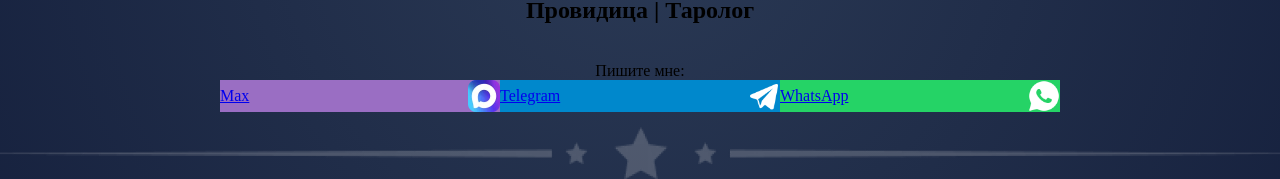
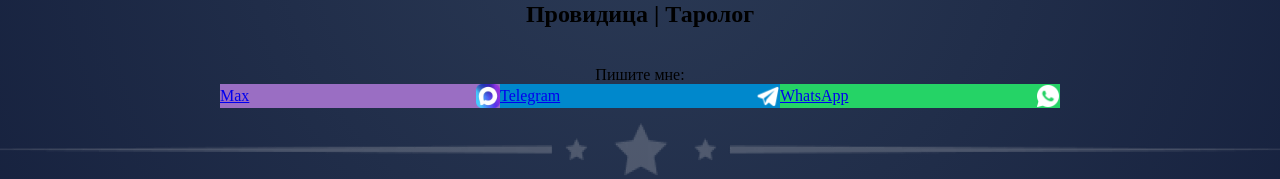
Before and after one commit to WorldTradeCom/next-tarolog, a Next.js app: page / in a window 1280 px wide. Shown: the part 500-679 px from the top of the page. Built offline with nearby package versions, Linux system fonts and the light colour scheme.

Commit message:
Update SocialButton.tsx

```diff
--- a/components/SocialButton.tsx
+++ b/components/SocialButton.tsx
@@ -10,24 +10,22 @@ interface SocialButtonProps {
 
 export default function SocialButton({ type, color, config }: SocialButtonProps) {
 	const { link, label } = config[type];
-	// Теперь используем оптимизированный формат webp
 	const ImageLink = `/icons/${type}.webp`;
 
 	return (
 		<a
 			href={link}
 			target="_blank"
-			rel="noopener noreferrer"
-			className="flex items-center justify-between gap-4 px-6 py-4 rounded-xl min-w-[280px] text-white transition-all duration-300 hover:scale-105 hover:shadow-lg active:scale-95 active:brightness-90 shadow-md"
+			className="gap-2 px-6 py-3 rounded-md min-w-[280px] text-white transition-transform duration-300 hover:scale-105 active:brightness-75"
 			style={{ backgroundColor: color }}
 		>
-			<span className="text-2xl font-medium tracking-wide">{label}</span>
-			<div className="flex items-center justify-center bg-white/20 p-2 rounded-lg">
+			<div className="w-full flex items-center justify-between">
+				<span className="text-2xl">{label}</span>
 				<Image
 					src={ImageLink}
 					alt={label}
-					width={32}
-					height={32}
+					width={24}
+					height={24}
 					className="object-contain"
 				/>
 			</div>
```
